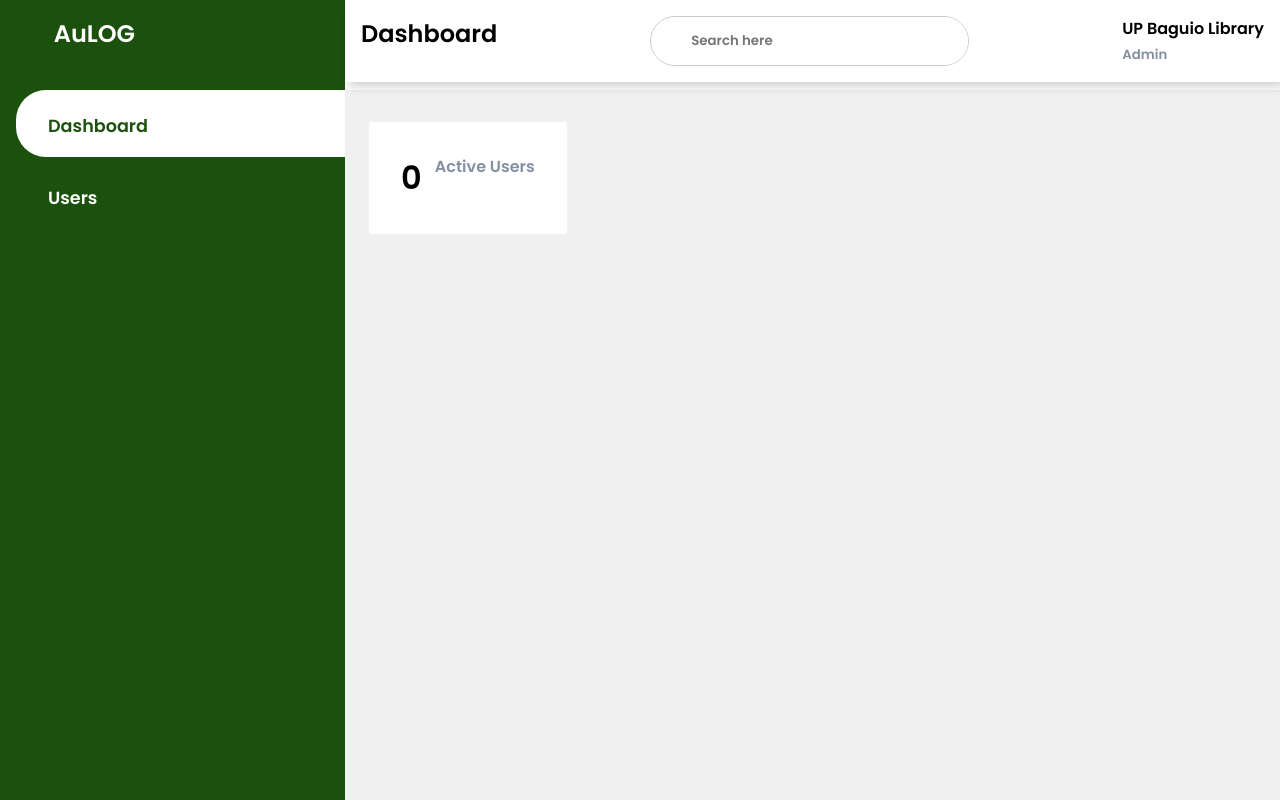
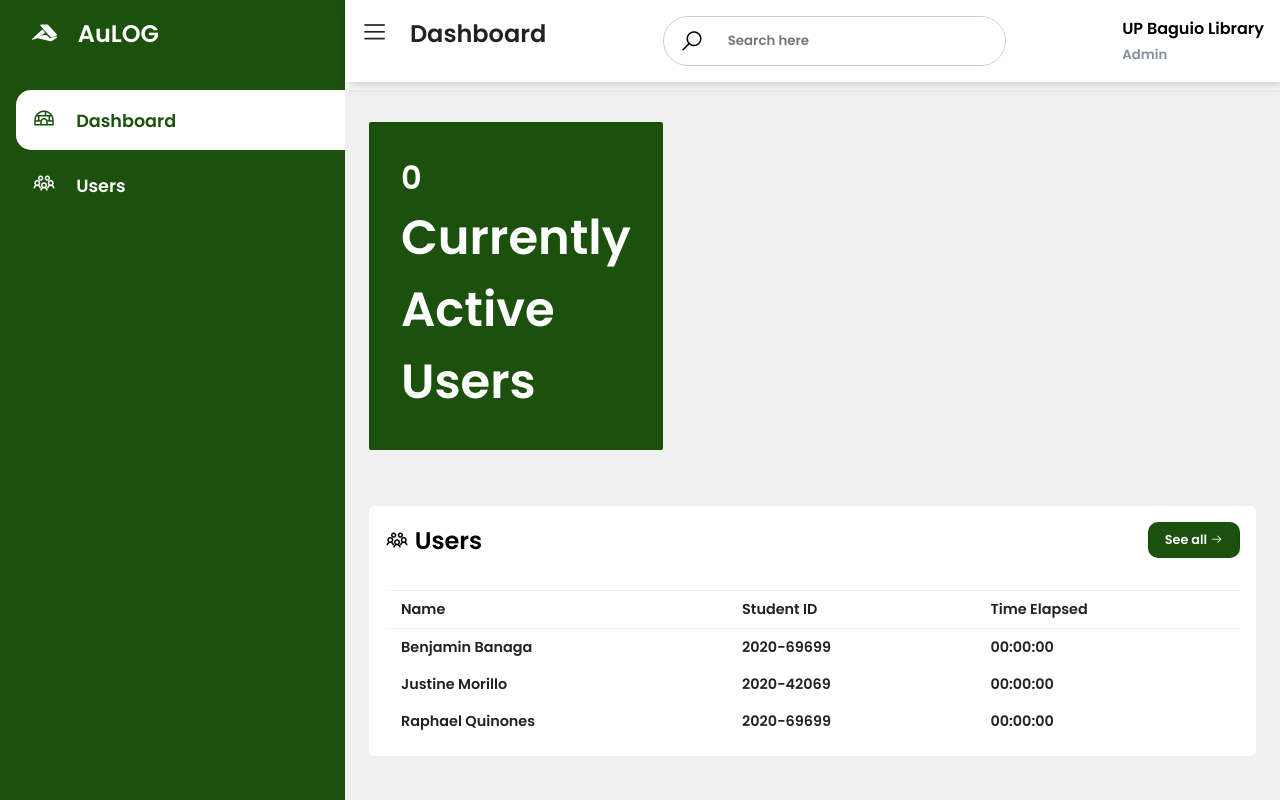
Before and after one commit to Zeljeko/AuLOG, a PHP site: page /main.html in a window 1280 px wide. Run offline with PHP 8.4, Linux system fonts and the light colour scheme.

Commit message:
Add files via upload

```diff
--- a/CMSC128/main.html
+++ b/CMSC128/main.html
@@ -7,11 +7,14 @@
     <title>UPB AuLOG</title>
     <link rel="stylesheet" href="style.css">
     <link rel="stylesheet" href="https://cdnjs.cloudflare.com/ajax/libs/font-awesome/4.7.0/css/font-awesome.min.css">
+    <link rel="stylesheet" href="https://maxst.icons8.com/vue-static/landings/line-awesome/line-awesome/1.3.0/css/line-awesome.min.css">
 </head>
 <body>
+
+    <input type="checkbox" id="nav-toggle">
     <div class="sidebar">
         <div class="sidebar-brand">
-            <h2><span class="lab la-accusoft"></span> AuLOG</h2>
+            <h2><span class="lab la-accusoft"></span> <span>AuLOG</span></h2>
         </div>
 
         <div class="sidebar-menu">
@@ -31,7 +34,7 @@
     <div class="main-content">
         <header>
             <h2>
-                <label for="">
+                <label for="nav-toggle">
                     <span class="las la-bars"></span>
                 </label>
 
@@ -54,8 +57,54 @@
         <main>
             <div class="cards">
                 <div class="card-single">
-                    <h1>0</h1>
-                    <span>Active Users</span>
+                    <div>
+                        <h1>0</h1>
+                        <span>Currently Active Users</span>
+                    </div>
+                    <div>
+                        <span class="lab la-user"></span>
+                    </div>
+                </div>
+            </div>
+
+            <div class="recent-grid">
+                <div class="Users">
+                    <div class="card">
+                        <div class="card-header">
+                            <h2><span class="las la-users"></span> Users</h2>
+
+                            <button>See all <span class="las la-arrow-right"></span></button>
+                        </div>
+
+                        <div class="card-body">
+                            <table width="100%">
+                                <thead>
+                                    <tr>
+                                        <td>Name</td>
+                                        <td>Student ID</td>
+                                        <td>Time Elapsed</td>
+                                    </tr>
+                                </thead>
+                                <tbody>
+                                    <tr>
+                                        <td>Benjamin Banaga</td>
+                                        <td>2020-69699</td>
+                                        <td>00:00:00</td>
+                                    </tr>
+                                    <tr>
+                                        <td>Justine Morillo</td>
+                                        <td>2020-42069</td>
+                                        <td>00:00:00</td>
+                                    </tr>
+                                    <tr>
+                                        <td>Raphael Quinones</td>
+                                        <td>2020-69699</td>
+                                        <td>00:00:00</td>
+                                    </tr>
+                                </tbody>
+                            </table>
+                        </div>
+                    </div>
                 </div>
             </div>
         </main>
--- a/CMSC128/style.css
+++ b/CMSC128/style.css
@@ -22,6 +22,7 @@
     top: 0;
     height: 100%;
     background: var(--main-color);
+    transition: margin-left 300ms;
 }
 
 .sidebar-brand {
@@ -54,7 +55,7 @@
     padding-top: 1rem;
     padding-bottom: 1rem;
     color: var(--main-color);
-    border-radius: 30px 0px 0px 30px;
+    border-radius: 15px 0px 0px 15px;
 }
 
 .sidebar-menu a span:first-child {
@@ -62,7 +63,36 @@
     padding-right: 1rem;
 }
 
+#nav-toggle:checked + .sidebar {
+    width: 70px;
+}
+
+#nav-toggle:checked + .sidebar .sidebar-brand,
+#nav-toggle:checked + .sidebar li {
+    padding-left: 1rem;
+    text-align: center;
+}
+
+#nav-toggle:checked + .sidebar li a {
+    padding-left: 0rem;
+}
+
+#nav-toggle:checked + .sidebar .sidebar-brand h2 span:last-child,
+#nav-toggle:checked + .sidebar li a span:last-child{
+    display: none;
+}
+
+#nav-toggle:checked ~ .main-content {
+    margin-left: 70px;
+}
+
+#nav-toggle:checked ~ .main-content header {
+    width: calc(100% - 70px);
+    left: 70px;
+}
+
 .main-content {
+    transition: margin-left 300ms;
     margin-left: 345px;
 }
 
@@ -76,6 +106,20 @@ header {
     width: calc(100% - 345px);
     top: 0;
     z-index: 100;
+    transition: left 300ms;
+}
+
+#nav-toggle {
+    display: none;
+}
+
+header h2 {
+    color: #222;
+}
+
+header label span {
+    font-size: 1.7rem;
+    padding-right: 1rem;
 }
 
 .search-wrapper {
@@ -136,10 +180,72 @@ main {
     border-radius: 2px;
 }
 
-.card-single span:first-child {
+.card-single div:first-child span {
     font-size: 3rem;
+    color: var(--main-color);
 }
 
-.card-single span:last-child {
+.card-single div:last-child span {
     color: var(--text-grey)
 }
+
+.card-single:last-child {
+    background: var(--main-color);
+}
+
+.card-single:last-child h1,
+.card-single:last-child div:last-child span,
+.card-single:last-child div:first-child span {
+    color: #fff;
+}
+
+.recent-grid {
+   margin-top: 3.5rem;
+   display: grid;
+   /* grid-gap: 2rem;
+   grid-template-columns: 67% auto; */
+}
+
+.card {
+    background: #fff;
+    border-radius: 5px;
+}
+
+.card-header,
+.card-body {
+    padding: 1rem;
+}
+
+.card-header {
+    display: flex;
+    justify-content: space-between;
+    align-items: center;
+}
+
+.card-header button {
+    background: var(--main-color);
+    border-radius: 10px;
+    color: #fff;
+    font-size: .8rem;
+    padding: .5rem 1rem;
+    border: 1px solid var(--main-color);
+}
+
+table {
+    border-collapse: collapse;
+}
+
+thead tr {
+    border-top: 1px solid #f0f0f0;
+    border-bottom: 1px solid #f0f0f0;
+}
+
+thead td {
+    font-weight: 700;
+}
+
+td {
+    padding: .5rem 1rem;
+    font-size: .9rem;
+    color: #222;
+}
```
